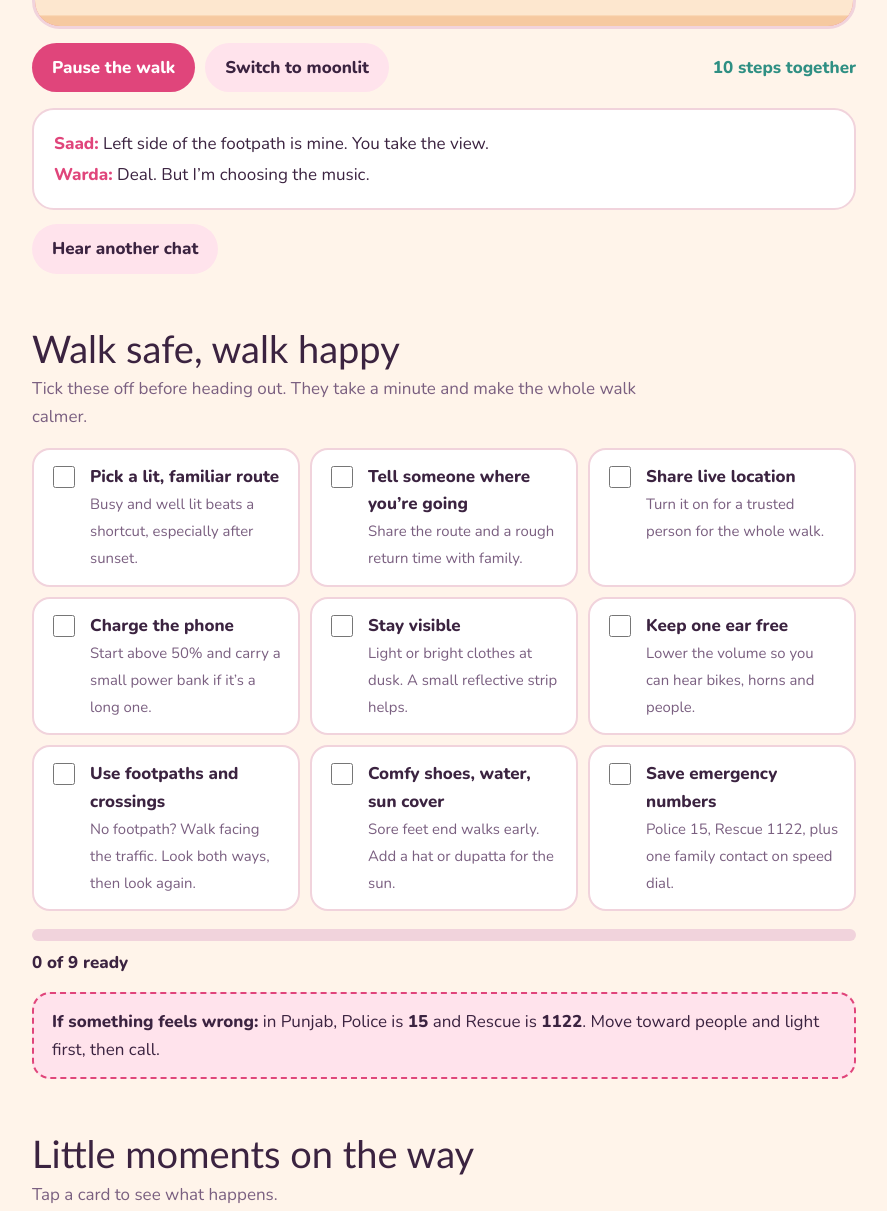
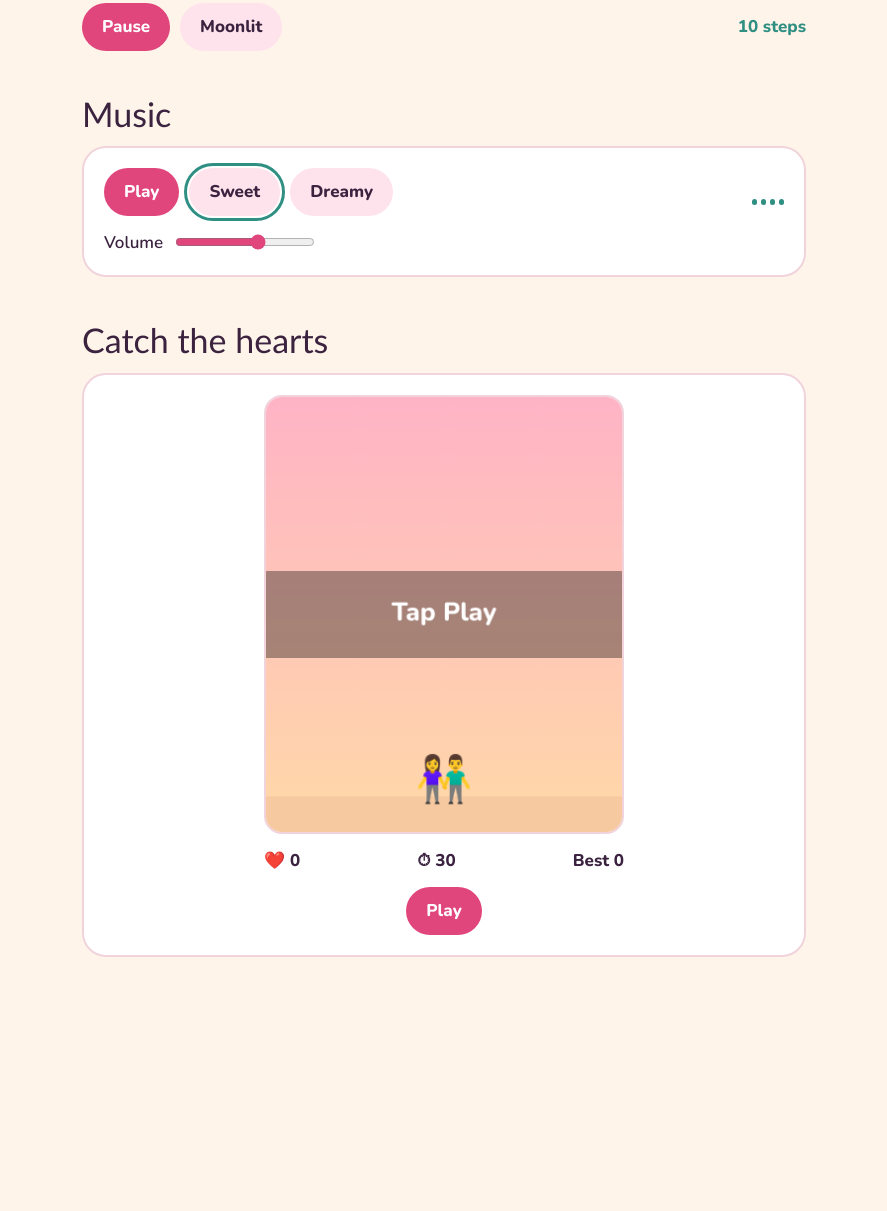
Before and after one commit to saadqureshiiiii/walkie, a plain HTML site: page index.html in a window 1280 px wide. Shown: the part 478-1689 px from the top of the page, without its empty margins (196-1083 px from the left). After the commit the page ends 1495 px from the top, so only its background shows below. Drawn offline with nearby package versions, Linux system fonts and the light colour scheme; a web font is replaced by a local one.

Commit message:
Update index.html

```diff
--- a/index.html
+++ b/index.html
@@ -3,7 +3,7 @@
 <head>
 <meta charset="utf-8">
 <meta name="viewport" content="width=device-width, initial-scale=1, viewport-fit=cover">
-<title>Warda’s Walk</title>
+<title>Warda and Saad’s Walk Time</title>
 <link rel="preconnect" href="https://fonts.googleapis.com">
 <link rel="preconnect" href="https://fonts.gstatic.com" crossorigin>
 <link href="https://fonts.googleapis.com/css2?family=Bagel+Fat+One&family=Nunito:wght@400;600;800&display=swap" rel="stylesheet">
@@ -32,17 +32,14 @@
 }
 html{height:100%;scroll-padding-top:env(safe-area-inset-top,0px)}
 *{box-sizing:border-box}
-body{margin:0;background:var(--paper);color:var(--ink);font:400 17px/1.6 "Nunito",system-ui,sans-serif;transition:background .5s,color .5s}
+body{margin:0;background:var(--paper);color:var(--ink);font:600 17px/1.5 "Nunito",system-ui,sans-serif;transition:background .5s,color .5s}
 body::before{content:"";position:fixed;inset:0 0 auto;height:env(safe-area-inset-top,0px);background:var(--paper);z-index:10}
-main{max-width:860px;margin:0 auto;padding:20px 18px 70px}
+main{max-width:760px;margin:0 auto;padding:20px 18px 60px}
 h1,h2{font-family:"Bagel Fat One","Trebuchet MS",cursive;font-weight:400;line-height:1.1;margin:0}
-h1{font-size:clamp(44px,11vw,84px);color:var(--accent);letter-spacing:.5px}
-h2{font-size:clamp(28px,6vw,38px);margin-bottom:6px}
-.lead{max-width:34em;color:var(--muted);margin:10px 0 18px;font-size:1.05rem}
-section{margin-top:54px}
-.sub{color:var(--muted);margin:0 0 18px;max-width:36em}
+h1{font-size:clamp(38px,9vw,70px);color:var(--accent);margin-bottom:18px}
+h2{font-size:clamp(26px,5.5vw,34px);margin-bottom:14px}
+section{margin-top:44px}
 
-/* scene */
 .scene{position:relative;border-radius:28px;overflow:hidden;border:3px solid var(--line);cursor:pointer;touch-action:manipulation}
 .scene svg{display:block;width:100%;height:auto}
 .scroll{animation:scroll 16s linear infinite}
@@ -63,50 +60,29 @@ section{margin-top:54px}
 .pop{position:absolute;pointer-events:none;color:var(--accent);font-size:26px;animation:rise 1.8s ease-out forwards}
 @keyframes rise{from{transform:translateY(0) scale(.6);opacity:1}to{transform:translateY(-140px) scale(1.2);opacity:0}}
 
-.controls{display:flex;flex-wrap:wrap;gap:10px;margin-top:14px}
-button,summary{font:inherit}
+.controls{display:flex;flex-wrap:wrap;gap:10px;margin-top:14px;align-items:center}
+button,input{font:inherit}
 .btn{background:var(--accent);color:#fff;border:0;border-radius:999px;padding:11px 20px;font-weight:800;cursor:pointer}
 .btn.alt{background:var(--chip);color:var(--ink)}
-.btn:focus-visible,summary:focus-visible,input:focus-visible,.scene:focus-visible{outline:3px solid var(--accent2);outline-offset:3px}
-.counter{margin-left:auto;align-self:center;font-weight:800;color:var(--accent2)}
-.bubble{margin-top:16px;background:var(--card);border:2px solid var(--line);border-radius:22px;padding:16px 20px;min-height:92px}
-.bubble b{color:var(--accent)}
-.bubble p{margin:4px 0}
-
-/* safety */
-.safe{display:grid;gap:10px;grid-template-columns:repeat(auto-fit,minmax(260px,1fr))}
-.safe label{display:flex;gap:12px;align-items:flex-start;background:var(--card);border:2px solid var(--line);border-radius:18px;padding:13px 15px;cursor:pointer;transition:border-color .2s,background .2s}
-.safe input{width:22px;height:22px;margin-top:3px;accent-color:var(--accent2);flex:none}
-.safe label:has(input:checked){border-color:var(--accent2);background:var(--chip)}
-.safe strong{display:block}
-.safe span{color:var(--muted);font-size:.93rem}
-.meter{height:12px;border-radius:99px;background:var(--line);overflow:hidden;margin:18px 0 8px}
-.meter i{display:block;height:100%;width:0;background:linear-gradient(90deg,var(--accent),var(--accent2));transition:width .4s}
-.say{font-weight:800;min-height:1.6em}
-.sos{margin-top:16px;padding:14px 18px;border-radius:18px;background:var(--chip);border:2px dashed var(--accent)}
-
-/* moments */
-.moments{display:grid;gap:14px;grid-template-columns:repeat(auto-fit,minmax(240px,1fr))}
-details{background:var(--card);border:2px solid var(--line);border-radius:22px;padding:0;overflow:hidden}
-details[open]{border-color:var(--accent)}
-summary{list-style:none;cursor:pointer;padding:18px;display:flex;gap:14px;align-items:center;font-weight:800}
-summary::-webkit-details-marker{display:none}
-summary .em{font-size:34px;line-height:1}
-details p{margin:0;padding:0 18px 18px;color:var(--muted)}
-.note{margin-top:54px;text-align:center;padding:34px 22px;border-radius:28px;background:linear-gradient(160deg,var(--sky1),var(--sky2));color:#3b2340}
-:root[data-mood="moon"] .note{color:#fbeaf1}
-@media (prefers-color-scheme:dark){:root:not([data-mood="golden"]) .note{color:#fbeaf1}}
-.note p{max-width:30em;margin:12px auto 0;font-size:1.1rem}
-footer{text-align:center;color:var(--muted);margin-top:30px;font-size:.95rem}
+.btn[aria-pressed="true"]{outline:3px solid var(--accent2);outline-offset:2px}
+.btn:focus-visible,input:focus-visible,.scene:focus-visible,canvas:focus-visible{outline:3px solid var(--accent2);outline-offset:3px}
+.counter{margin-left:auto;font-weight:800;color:var(--accent2)}
+.panel{background:var(--card);border:2px solid var(--line);border-radius:24px;padding:20px}
+.panel .controls:first-child{margin-top:0}
+input[type=range]{accent-color:var(--accent);width:140px}
+.eq{display:flex;gap:4px;align-items:flex-end;height:26px;margin-left:auto}
+.eq i{width:5px;height:6px;border-radius:3px;background:var(--accent2)}
+.on .eq i{animation:eq .7s ease-in-out infinite alternate}
+.on .eq i:nth-child(2){animation-delay:-.2s}.on .eq i:nth-child(3){animation-delay:-.4s}.on .eq i:nth-child(4){animation-delay:-.1s}
+@keyframes eq{to{height:26px}}
+canvas{display:block;width:100%;max-width:360px;height:auto;margin:0 auto;border-radius:18px;border:2px solid var(--line);touch-action:none;cursor:grab}
+.gbar{display:flex;justify-content:space-between;align-items:center;max-width:360px;margin:14px auto 0;font-weight:800}
 @media (prefers-reduced-motion:reduce){*{animation:none!important;transition:none!important}}
 </style>
 </head>
 <body>
 <main>
-  <header>
-    <h1>Warda’s walk</h1>
-    <p class="lead">One pair of comfy shoes, one good mood, and Saad walking right beside her. Tap the scene for hearts.</p>
-  </header>
+  <h1>Warda and Saad’s Walk Time</h1>
 
   <div class="scene" id="scene" tabindex="0" role="img" aria-label="Warda and Saad walking hand in hand along a park path">
     <svg viewBox="0 0 800 300" preserveAspectRatio="xMidYMid slice">
@@ -126,10 +102,8 @@ footer{text-align:center;color:var(--muted);margin-top:30px;font-size:.95rem}
       <path d="M0 225 Q160 160 330 215 T640 205 T800 215 V300 H0Z" style="fill:var(--hill2)"/>
       <g class="scroll"><use href="#trees" x="0" y="0"/><use href="#trees" x="800" y="0"/></g>
       <rect y="232" width="800" height="70" style="fill:var(--ground)"/>
-      <rect y="250" width="800" height="40" rx="0" style="fill:var(--path)"/>
+      <rect y="250" width="800" height="40" style="fill:var(--path)"/>
       <line class="dashes" x1="0" y1="270" x2="800" y2="270" stroke-width="4" stroke-dasharray="24 24" stroke-linecap="round" style="stroke:var(--dash)"/>
-
-      <!-- Saad -->
       <g transform="translate(330 222)"><g class="bob">
         <rect class="leg a" x="-8" y="0" width="7" height="38" rx="3.5" fill="#2b3a67"/>
         <rect class="leg b" x="1" y="0" width="7" height="38" rx="3.5" fill="#2b3a67"/>
@@ -138,8 +112,6 @@ footer{text-align:center;color:var(--muted);margin-top:30px;font-size:.95rem}
         <path d="M-12-64 Q-10-78 2-76 Q13-74 12-62 Q6-70 -4-68 Z" fill="#2a1f1a"/>
         <path d="M8-40 L32-14" stroke="#f0c29b" stroke-width="6" stroke-linecap="round"/>
       </g></g>
-
-      <!-- Warda -->
       <g transform="translate(396 222)"><g class="bob" style="animation-delay:-.25s">
         <rect class="leg a" x="-7" y="10" width="6" height="28" rx="3" fill="#f0c29b"/>
         <rect class="leg b" x="1" y="10" width="6" height="28" rx="3" fill="#f0c29b"/>
@@ -154,71 +126,51 @@ footer{text-align:center;color:var(--muted);margin-top:30px;font-size:.95rem}
       <text class="beat" x="351" y="236" font-size="22" text-anchor="middle">❤️</text>
     </svg>
   </div>
-
   <div class="controls">
-    <button class="btn" id="walkBtn">Pause the walk</button>
-    <button class="btn alt" id="moodBtn">Switch to moonlit</button>
-    <span class="counter" aria-live="polite"><span id="steps">0</span> steps together</span>
+    <button class="btn" id="walkBtn">Pause</button>
+    <button class="btn alt" id="moodBtn">Moonlit</button>
+    <span class="counter" aria-live="polite"><span id="steps">0</span> steps</span>
   </div>
 
-  <div class="bubble" aria-live="polite">
-    <p><b>Saad:</b> <span id="s1">Left side of the footpath is mine. You take the view.</span></p>
-    <p><b>Warda:</b> <span id="s2">Deal. But I’m choosing the music.</span></p>
-  </div>
-  <div class="controls"><button class="btn alt" id="chatBtn">Hear another chat</button></div>
-
   <section>
-    <h2>Walk safe, walk happy</h2>
-    <p class="sub">Tick these off before heading out. They take a minute and make the whole walk calmer.</p>
-    <div class="safe" id="safe"></div>
-    <div class="meter" aria-hidden="true"><i id="bar"></i></div>
-    <div class="say" id="say" aria-live="polite">0 of 9 ready</div>
-    <div class="sos"><strong>If something feels wrong:</strong> in Punjab, Police is <b>15</b> and Rescue is <b>1122</b>. Move toward people and light first, then call.</div>
+    <h2>Music</h2>
+    <div class="panel" id="musicPanel">
+      <div class="controls">
+        <button class="btn" id="playBtn">Play</button>
+        <button class="btn alt" id="t0" aria-pressed="true">Sweet</button>
+        <button class="btn alt" id="t1" aria-pressed="false">Dreamy</button>
+        <div class="eq" aria-hidden="true"><i></i><i></i><i></i><i></i></div>
+      </div>
+      <div class="controls"><label for="vol">Volume</label><input type="range" id="vol" min="0" max="100" value="60"></div>
+    </div>
   </section>
 
   <section>
-    <h2>Little moments on the way</h2>
-    <p class="sub">Tap a card to see what happens.</p>
-    <div class="moments">
-      <details><summary><span class="em">☕</span>The chai stop</summary><p>Two cups, one bench. Saad says he isn’t hungry, then eats half of Warda’s biscuit.</p></details>
-      <details><summary><span class="em">☔</span>One umbrella, two people</summary><p>It was only drizzling. They stayed under it anyway, walking in step, shoulders close.</p></details>
-      <details><summary><span class="em">🦋</span>Chasing a butterfly</summary><p>Warda spots it first. Saad runs the wrong way, trips on nothing, and the laughing lasts for a full block.</p></details>
-      <details><summary><span class="em">🌅</span>Golden hour selfie</summary><p>Fourteen photos. Saad blinks in thirteen. The fourteenth is the one that goes on the wall.</p></details>
-      <details><summary><span class="em">🍦</span>The ice cream rule</summary><p>The rule: one scoop each, no sharing. Rule broken by the second bite.</p></details>
-      <details><summary><span class="em">🌙</span>Slow down, it’s getting starry</summary><p>The last stretch is quiet. Hands swing a little, nobody checks the time, and the path feels shorter than it is.</p></details>
+    <h2>Catch the hearts</h2>
+    <div class="panel">
+      <canvas id="game" tabindex="0" aria-label="Heart catching game. Drag or use arrow keys to move."></canvas>
+      <div class="gbar"><span>❤️ <span id="score">0</span></span><span>⏱ <span id="time">30</span></span><span>Best <span id="best">0</span></span></div>
+      <div class="controls" style="justify-content:center"><button class="btn" id="startBtn">Play</button></div>
     </div>
   </section>
-
-  <section class="note">
-    <h2>For Warda</h2>
-    <p>Some people make a walk shorter. Saad would take the long way home with you every single time, as long as you keep that smile.</p>
-    <div class="controls" style="justify-content:center"><button class="btn" id="loveBtn">Send a shower of hearts</button></div>
-  </section>
-
-  <footer>Made with love for Warda. Don’t forget water, and a good laugh.</footer>
 </main>
 
 <script>
 (function(){
   var scene=document.getElementById('scene'), walkBtn=document.getElementById('walkBtn'), moodBtn=document.getElementById('moodBtn');
-  var steps=0, walking=true, timer;
-  var stepsEl=document.getElementById('steps');
-  function tick(){ if(walking){ steps+=2; stepsEl.textContent=steps; } }
-  timer=setInterval(tick,1000);
-
+  var steps=0, walking=true, stepsEl=document.getElementById('steps');
+  setInterval(function(){ if(walking){ steps+=2; stepsEl.textContent=steps; } },1000);
   walkBtn.onclick=function(){
-    walking=!walking;
-    scene.classList.toggle('paused',!walking);
-    walkBtn.textContent=walking?'Pause the walk':'Keep walking';
+    walking=!walking; scene.classList.toggle('paused',!walking);
+    walkBtn.textContent=walking?'Pause':'Walk';
   };
-
   var root=document.documentElement;
   function isMoon(){
     var m=root.getAttribute('data-mood');
     if(m) return m==='moon';
     return window.matchMedia&&matchMedia('(prefers-color-scheme: dark)').matches;
   }
-  function label(){ moodBtn.textContent=isMoon()?'Switch to golden hour':'Switch to moonlit'; }
+  function label(){ moodBtn.textContent=isMoon()?'Golden hour':'Moonlit'; }
   moodBtn.onclick=function(){ root.setAttribute('data-mood',isMoon()?'golden':'moon'); label(); };
   label();
 
@@ -238,53 +190,121 @@ footer{text-align:center;color:var(--muted);margin-top:30px;font-size:.95rem}
   scene.addEventListener('keydown',function(e){
     if(e.key==='Enter'||e.key===' '){ e.preventDefault(); var r=scene.getBoundingClientRect(); hearts(r.left+r.width/2,r.top+r.height/2,6); }
   });
-  document.getElementById('loveBtn').onclick=function(){
-    var r=scene.getBoundingClientRect();
-    window.scrollTo({top:scene.offsetTop-20,behavior:'smooth'});
-    for(var k=0;k<4;k++){ (function(k){ setTimeout(function(){ hearts(r.left+r.width*(0.2+k*0.2),r.top+r.height*0.6,5); },300+k*250); })(k); }
+
+  /* ---------- Music (made with the browser, no files needed) ---------- */
+  var AC=window.AudioContext||window.webkitAudioContext, ac, master, playing=false, step=0, nextT=0, tm, cur=0;
+  var tracks=[
+    {bpm:100,chords:[
+      {b:130.81,a:[261.63,329.63,392,523.25,392,329.63,392,329.63]},
+      {b:110,a:[220,261.63,329.63,440,329.63,261.63,329.63,261.63]},
+      {b:87.31,a:[174.61,220,261.63,349.23,261.63,220,261.63,220]},
+      {b:98,a:[196,246.94,293.66,392,293.66,246.94,293.66,246.94]}]},
+    {bpm:70,chords:[
+      {b:87.31,a:[174.61,220,261.63,329.63,261.63,220,261.63,220]},
+      {b:130.81,a:[196,261.63,329.63,392,329.63,261.63,329.63,261.63]},
+      {b:146.83,a:[220,293.66,349.23,440,349.23,293.66,349.23,293.66]},
+      {b:98,a:[196,246.94,293.66,392,293.66,246.94,293.66,246.94]}]}
+  ];
+  function note(f,t,d,type,v){
+    var o=ac.createOscillator(), g=ac.createGain();
+    o.type=type; o.frequency.value=f;
+    g.gain.setValueAtTime(0.0001,t); g.gain.linearRampToValueAtTime(v,t+.03); g.gain.exponentialRampToValueAtTime(.0001,t+d);
+    o.connect(g); g.connect(master); o.start(t); o.stop(t+d+.05);
+  }
+  function sched(){
+    var tr=tracks[cur], spb=60/tr.bpm/2;
+    while(nextT<ac.currentTime+.3){
+      var ch=tr.chords[Math.floor(step/8)%tr.chords.length], k=step%8;
+      note(ch.a[k],nextT,spb*2.2,'triangle',.22);
+      if(k===0) note(ch.b,nextT,spb*7,'sine',.4);
+      nextT+=spb; step++;
+    }
+  }
+  var playBtn=document.getElementById('playBtn'), panel=document.getElementById('musicPanel'), vol=document.getElementById('vol');
+  function setVol(){ if(master) master.gain.value=vol.value/100; }
+  vol.oninput=setVol;
+  playBtn.onclick=function(){
+    if(!AC) return;
+    if(!ac){ ac=new AC(); master=ac.createGain(); master.connect(ac.destination); setVol(); }
+    if(!playing){
+      ac.resume(); step=0; nextT=ac.currentTime+.05; tm=setInterval(sched,100); playing=true;
+      playBtn.textContent='Pause'; panel.classList.add('on');
+    } else {
+      clearInterval(tm); playing=false; playBtn.textContent='Play'; panel.classList.remove('on');
+    }
   };
+  [0,1].forEach(function(i){
+    document.getElementById('t'+i).onclick=function(){
+      cur=i; step=0;
+      document.getElementById('t0').setAttribute('aria-pressed',i===0);
+      document.getElementById('t1').setAttribute('aria-pressed',i===1);
+    };
+  });
 
-  var chats=[
-    ['Left side of the footpath is mine. You take the view.','Deal. But I’m choosing the music.'],
-    ['Puddle ahead. Jump on three?','One, two… you jumped early!'],
-    ['That cloud looks like a samosa. Don’t laugh.','Saad, it really does.'],
-    ['I’ll carry the umbrella. You carry the good mood.','Fair. I always do.'],
-    ['Slow down a little. The best part is right here.','Okay. Slower. But the chai stall is closing soon.'],
-    ['Chai at the next corner? I’m paying.','Probably. You said “probably”.']
-  ];
-  var ci=0;
-  document.getElementById('chatBtn').onclick=function(){
-    ci=(ci+1)%chats.length;
-    document.getElementById('s1').textContent=chats[ci][0];
-    document.getElementById('s2').textContent=chats[ci][1];
+  /* ---------- Game: catch the hearts ---------- */
+  var cv=document.getElementById('game'), g=cv.getContext('2d'), W=360, H=440;
+  cv.width=W; cv.height=H;
+  var gs={run:false,score:0,time:30,px:W/2,items:[],last:0,spawn:0,best:0,msg:'Tap Play'};
+  var scoreEl=document.getElementById('score'), timeEl=document.getElementById('time'), bestEl=document.getElementById('best'), startBtn=document.getElementById('startBtn');
+  function css(v){ return getComputedStyle(root).getPropertyValue(v).trim(); }
+  function draw(){
+    var gr=g.createLinearGradient(0,0,0,H); gr.addColorStop(0,css('--sky2')); gr.addColorStop(1,css('--sky1'));
+    g.fillStyle=gr; g.fillRect(0,0,W,H);
+    g.fillStyle=css('--ground'); g.fillRect(0,H-36,W,36);
+    g.textAlign='center'; g.textBaseline='middle';
+    g.font='30px serif';
+    gs.items.forEach(function(it){ g.fillText(it.e,it.x,it.y); });
+    g.font='46px serif'; g.fillText('👫',gs.px,H-50);
+    if(!gs.run){
+      g.fillStyle='rgba(0,0,0,.35)'; g.fillRect(0,H/2-44,W,88);
+      g.fillStyle='#fff'; g.font='800 26px Nunito,sans-serif'; g.fillText(gs.msg,W/2,H/2);
+    }
+  }
+  function hud(){ scoreEl.textContent=gs.score; timeEl.textContent=Math.max(0,Math.ceil(gs.time)); bestEl.textContent=gs.best; }
+  function loop(t){
+    if(!gs.run) return;
+    var dt=Math.min(.05,(t-gs.last)/1000); gs.last=t;
+    gs.time-=dt; gs.spawn-=dt;
+    if(gs.spawn<=0){
+      gs.spawn=Math.max(.3,.6-(30-gs.time)*.01);
+      var r=Math.random(), e=r<.65?'❤️':(r<.78?'⭐':'💧');
+      gs.items.push({e:e,x:24+Math.random()*(W-48),y:-20,v:150+(30-gs.time)*5});
+    }
+    gs.items=gs.items.filter(function(it){
+      it.y+=it.v*dt;
+      if(it.y>H-80&&it.y<H-20&&Math.abs(it.x-gs.px)<38){
+        if(it.e==='❤️') gs.score+=1; else if(it.e==='⭐') gs.score+=3; else gs.score=Math.max(0,gs.score-2);
+        return false;
+      }
+      return it.y<H+30;
+    });
+    if(gs.time<=0){
+      gs.run=false; gs.best=Math.max(gs.best,gs.score); gs.msg='Score '+gs.score;
+      startBtn.textContent='Play again';
+    }
+    hud(); draw();
+    if(gs.run) requestAnimationFrame(loop);
+  }
+  startBtn.onclick=function(){
+    gs.run=true; gs.score=0; gs.time=30; gs.items=[]; gs.spawn=0; gs.px=W/2;
+    startBtn.textContent='Restart'; gs.last=performance.now(); cv.focus({preventScroll:true});
+    requestAnimationFrame(loop);
   };
-
-  var tips=[
-    ['Pick a lit, familiar route','Busy and well lit beats a shortcut, especially after sunset.'],
-    ['Tell someone where you’re going','Share the route and a rough return time with family.'],
-    ['Share live location','Turn it on for a trusted person for the whole walk.'],
-    ['Charge the phone','Start above 50% and carry a small power bank if it’s a long one.'],
-    ['Stay visible','Light or bright clothes at dusk. A small reflective strip helps.'],
-    ['Keep one ear free','Lower the volume so you can hear bikes, horns and people.'],
-    ['Use footpaths and crossings','No footpath? Walk facing the traffic. Look both ways, then look again.'],
-    ['Comfy shoes, water, sun cover','Sore feet end walks early. Add a hat or dupatta for the sun.'],
-    ['Save emergency numbers','Police 15, Rescue 1122, plus one family contact on speed dial.']
-  ];
-  var box=document.getElementById('safe'), bar=document.getElementById('bar'), say=document.getElementById('say');
-  tips.forEach(function(t,i){
-    var l=document.createElement('label');
-    l.innerHTML='<input type="checkbox" id="t'+i+'"><div><strong></strong><span></span></div>';
-    l.querySelector('strong').textContent=t[0];
-    l.querySelector('span').textContent=t[1];
-    l.querySelector('input').addEventListener('change',update);
-    box.appendChild(l);
+  function move(e){
+    var r=cv.getBoundingClientRect();
+    gs.px=Math.max(26,Math.min(W-26,(e.clientX-r.left)*W/r.width));
+    if(!gs.run) draw();
+  }
+  cv.addEventListener('pointerdown',function(e){ cv.setPointerCapture(e.pointerId); move(e); });
+  cv.addEventListener('pointermove',function(e){ if(e.buttons||e.pointerType==='touch') move(e); });
+  cv.addEventListener('keydown',function(e){
+    if(e.key==='ArrowLeft'){ gs.px=Math.max(26,gs.px-24); e.preventDefault(); }
+    if(e.key==='ArrowRight'){ gs.px=Math.min(W-26,gs.px+24); e.preventDefault(); }
+    if(!gs.run) draw();
   });
-  function update(){
-    var n=box.querySelectorAll('input:checked').length, total=tips.length;
-    bar.style.width=(n/total*100)+'%';
-    say.textContent=n===total?'All set. Go enjoy every step!':n+' of '+total+' ready';
-  }
-  update();
+  moodBtn.addEventListener('click',function(){ setTimeout(function(){ if(!gs.run) draw(); },60); });
+  hud(); draw();
+  if(document.fonts&&document.fonts.ready) document.fonts.ready.then(function(){ if(!gs.run) draw(); });
 })();
 </script>
 </body>
```
